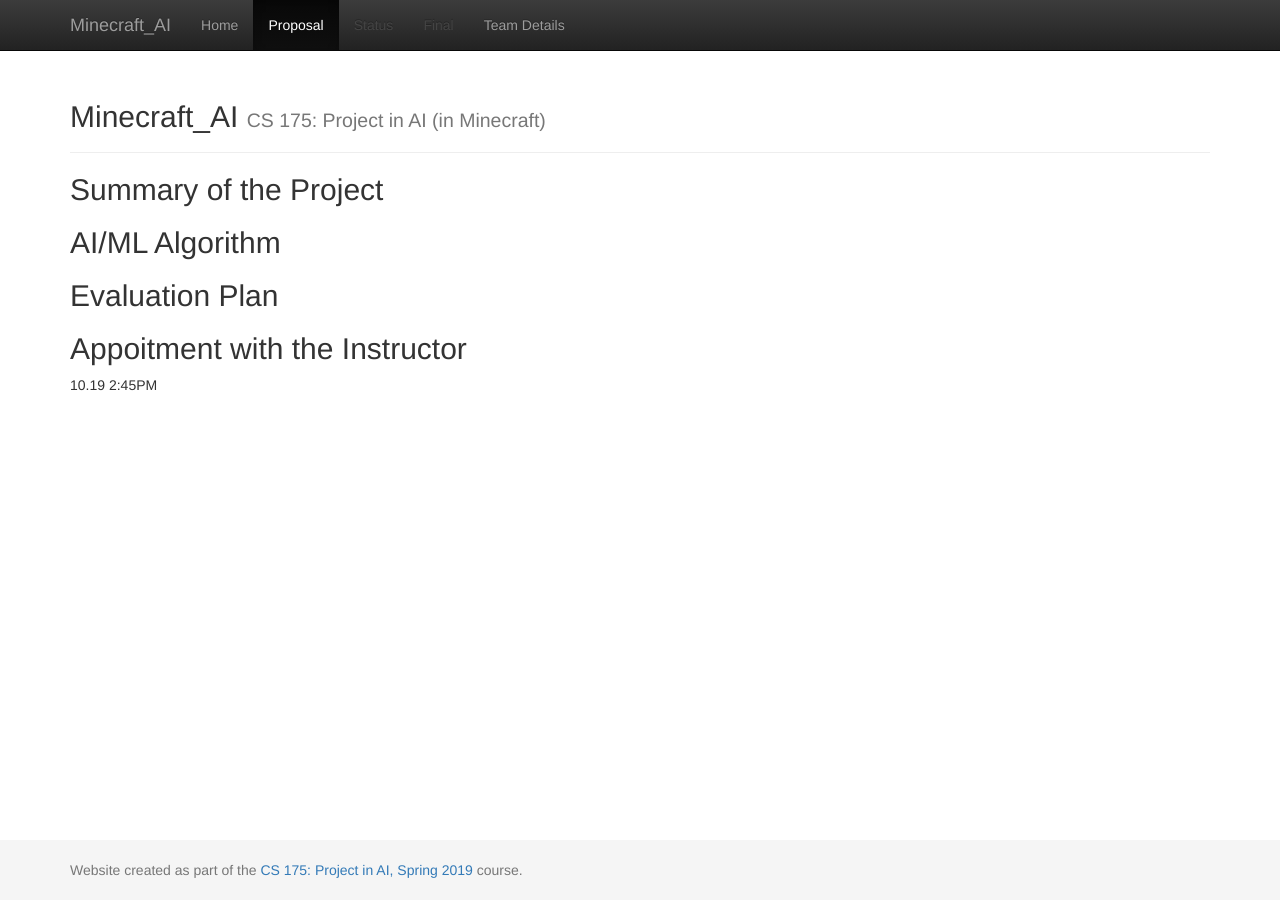
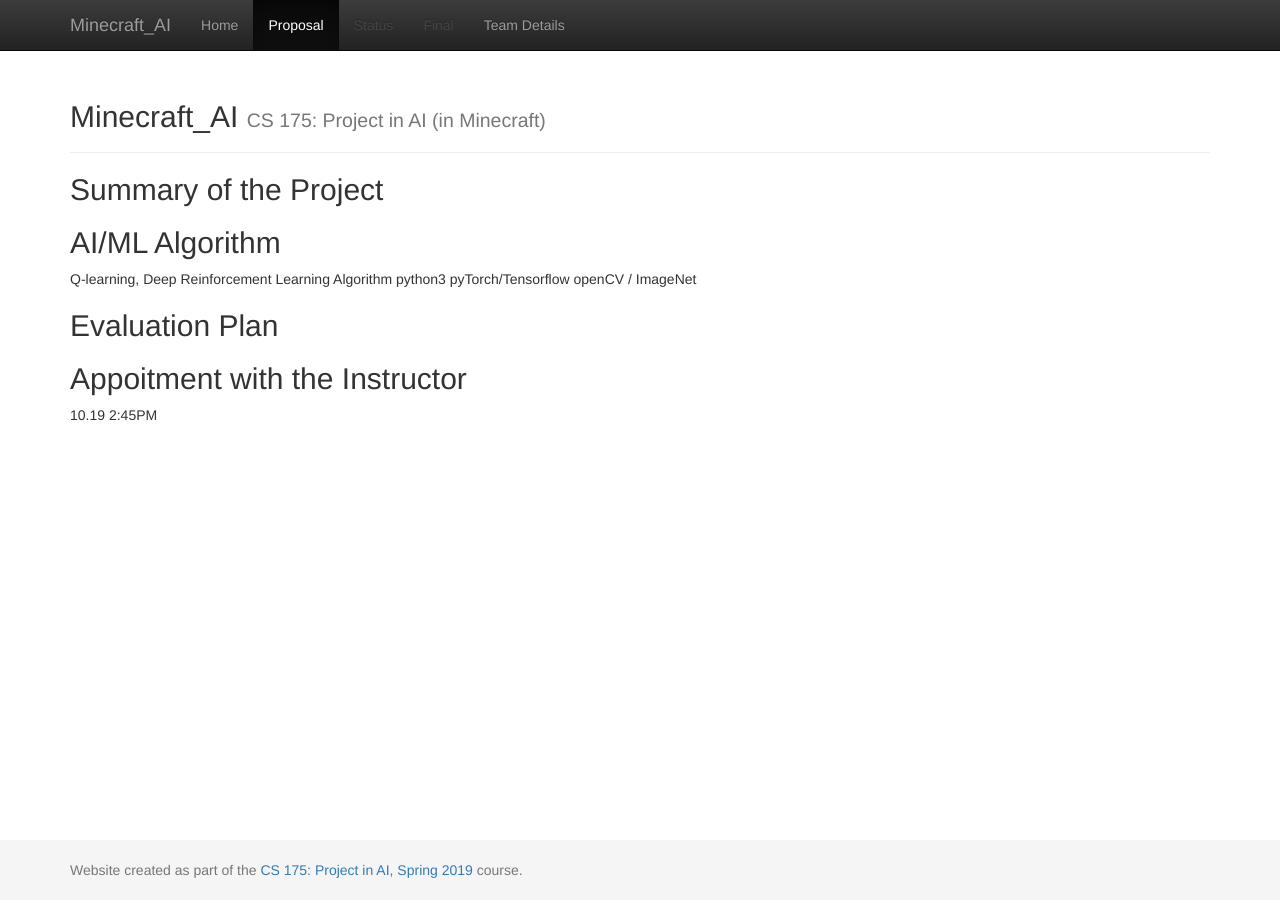
Before and after one commit to Chilly712/CrossTheFireLine_Minecraft, a Jekyll site: the page built from docs/proposal.md, in a window 1280 px wide. Built offline with Jekyll 4.4.1, drawn with Linux system fonts in a browser that asks for light colours.

Commit message:
Update proposal.md

```diff
--- a/docs/proposal.md
+++ b/docs/proposal.md
@@ -6,6 +6,9 @@
 ## Summary of the Project
 
 ## AI/ML Algorithm
+Q-learning, Deep Reinforcement Learning Algorithm
+python3 pyTorch/Tensorflow
+openCV / ImageNet
 
 ## Evaluation Plan
 
```
